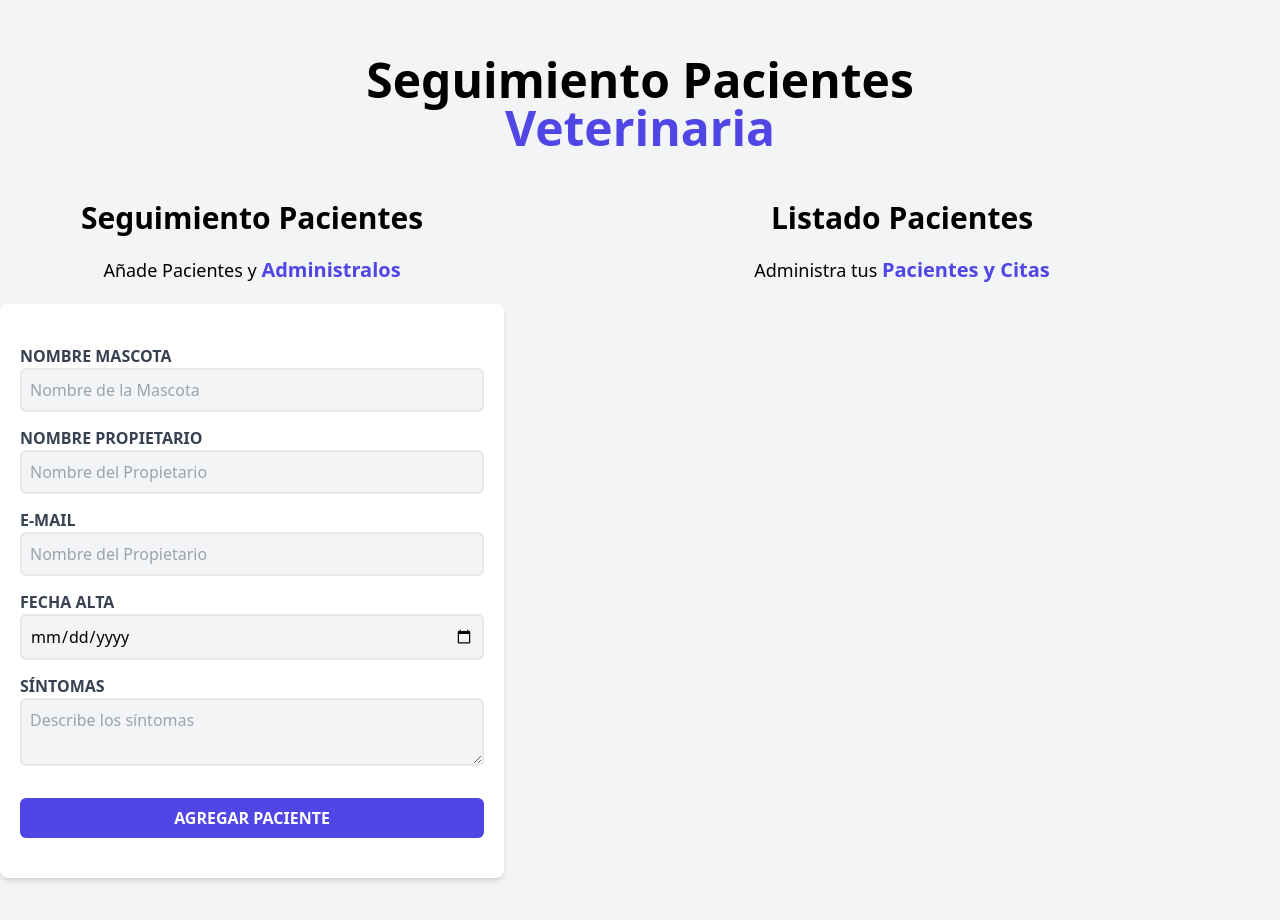
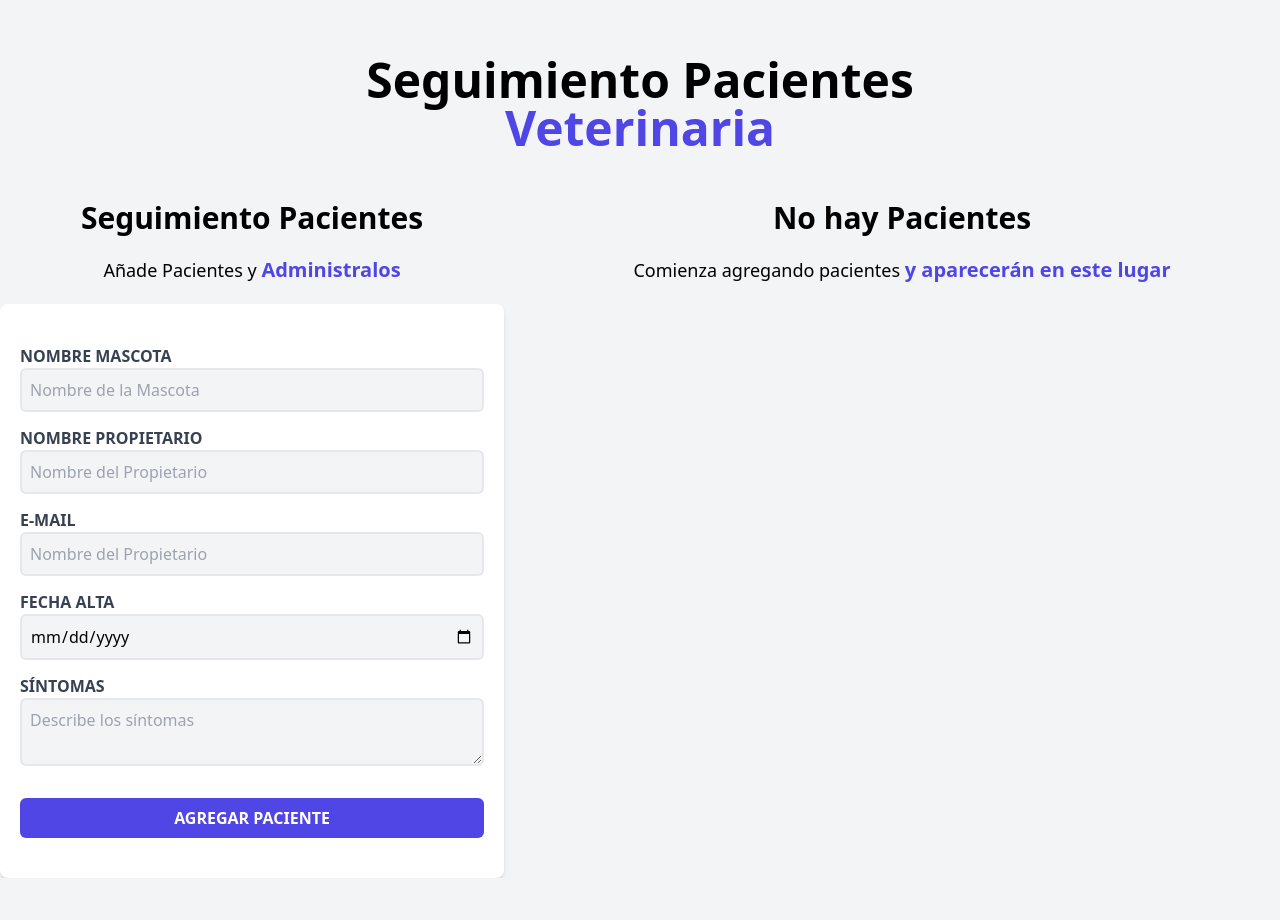
Before and after one commit to 123467981/Citas-React, a React (Vite) app: page / in a window 1280 px wide. Shown: the top 920 px of the page. After the commit the page ends 878 px from the top, so only its background shows below. Built offline with nearby package versions, Linux system fonts and the light colour scheme.

Commit message:
Añadimos botones de editar y eliminar

```diff
--- a/src/components/Formulario.jsx
+++ b/src/components/Formulario.jsx
@@ -27,7 +27,6 @@ const Formulario = ({pacientes, setPacientes}) => {
             setError(true);
         } else {
             setError(false);
-        }
 
             // Patient object
             const patientObject = {
@@ -38,8 +37,8 @@ const Formulario = ({pacientes, setPacientes}) => {
                 symptoms,
                 id: generateId()
             }
-
             setPacientes([...pacientes, patientObject]);
+        }
 
         // Empty form
         setName('');
--- a/src/components/ListadoPacientes.jsx
+++ b/src/components/ListadoPacientes.jsx
@@ -1,8 +1,10 @@
 import Paciente from "./Paciente";
 
-const ListadoPacientes = ({pacientes}) => {
+const ListadoPacientes = ({ pacientes }) => {
     return (
         <div className="md:w-1/2 lg:w-3/5 mt-10 md:m-0">
+            {pacientes && pacientes.length ? (
+                <>
                     <h1 className="text-center text-3xl font-black">Listado Pacientes</h1>
                     <p className="text-center text-lg mt-5">
                         Administra tus {''}
@@ -12,7 +14,7 @@ const ListadoPacientes = ({pacientes}) => {
                     {/* Patients */}
                     <div className="md:h-screen md:overflow-y-scroll md:mt-5 mx-3 md:mx-0">
                         {pacientes.map(paciente => {
-                    return(
+                            return (
                                 <Paciente
                                     key={paciente.id}
                                     patient={paciente}
@@ -21,6 +23,16 @@ const ListadoPacientes = ({pacientes}) => {
                             );
                         })}
                     </div>
+                </>
+            ) : (
+                <>
+                    <h1 className="text-center text-3xl font-black">No hay Pacientes</h1>
+                    <p className="text-center text-lg mt-5">
+                        Comienza agregando pacientes {''}
+                        <span className="text-indigo-600 font-bold text-xl">y aparecerán en este lugar</span>
+                    </p>
+                </>
+            )}
         </div>
     )
 }
--- a/src/components/Paciente.jsx
+++ b/src/components/Paciente.jsx
@@ -1,6 +1,6 @@
-const Paciente = ({patient}) => {
+const Paciente = ({ patient }) => {
 
-    const {name, owner, email, date, symptoms} = patient;
+    const { name, owner, email, date, symptoms } = patient;
 
     return (
         <div className="mt-5 bg-white rounded-lg shadow-md px-5 py-10">
@@ -24,6 +24,17 @@ const Paciente = ({patient}) => {
                 Síntomas: {''}
                 <span className="font-normal normal-case">{symptoms}</span>
             </p>
+
+            <div className="md:flex justify-between mt-10">
+                <button
+                    type="button"
+                    className="bg-indigo-600 p-2 md:px-5 text-white font-bold hover:bg-indigo-700 duration-200 rounded-md uppercase block w-full md:inline md:w-auto"
+                >Editar</button>
+                <button
+                    type="button"
+                    className="bg-red-700 text-white p-2 md:px-5 rounded-md hover:bg-red-800 duration-200 uppercase font-bold block mt-2 md:mt-0 w-full md:inline md:w-auto"
+                >Eliminar</button>
+            </div>
         </div>
     );
 }
```
Lines whose indentation alone changed are shown as unchanged.
